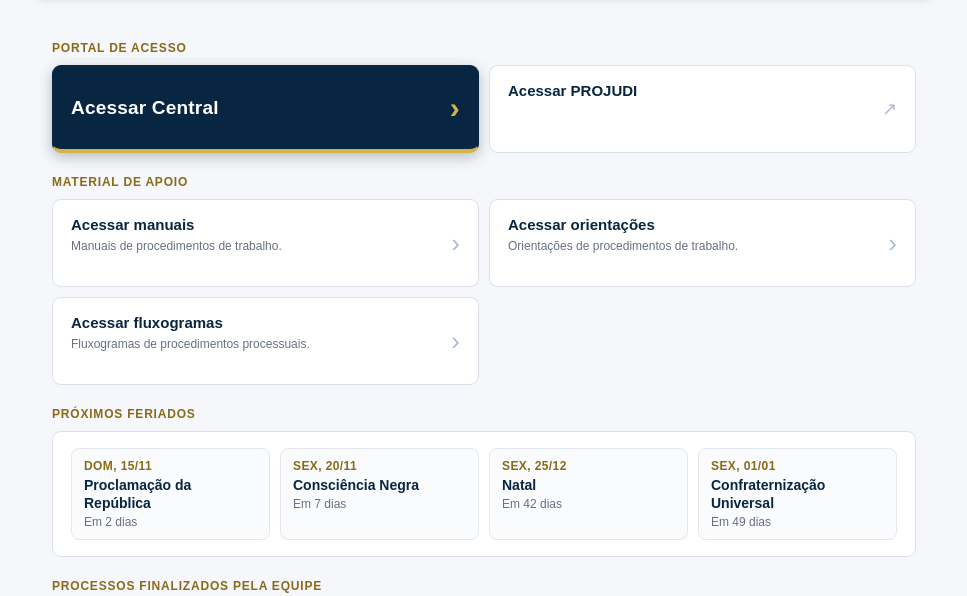
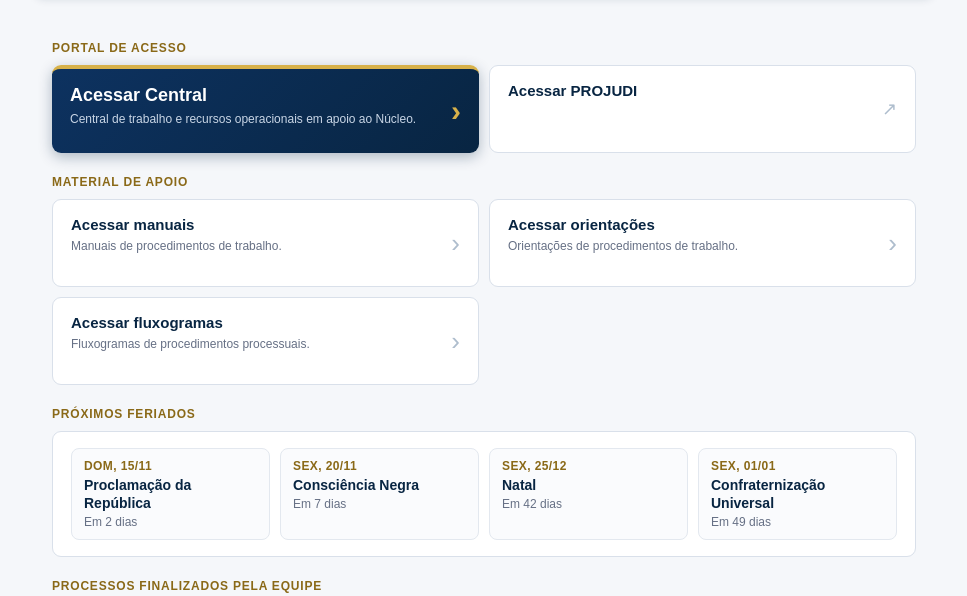
Before and after one commit to victorhugogobbo/naccivel, a plain HTML site: page index.html in a window 1280 px wide. Shown: the part 204-800 px from the top of the page, without its empty margins (156-1123 px from the left). Drawn offline with Linux system fonts and the light colour scheme.

Commit message:
Add files via upload

```diff
--- a/index.html
+++ b/index.html
@@ -43,8 +43,9 @@
     .acao.externo::after { content:"\2197"; font-size:18px; }
     .acao { display:block; position:relative; border:1px solid #d9e0ea; background:#fff; border-radius:9px; padding:16px 46px 16px 18px; color:#082542; font-weight:bold; font-size:15px; text-decoration:none; }
     .acao:hover, .acao:focus { background:#f5f8fc; border-color:#aebdcd; outline:none; }
-    .acao.destaque { background:#082542; border-color:#082542; border-bottom:4px solid #d7b14a; color:#fff; font-size:19px; letter-spacing:.2px; display:flex; align-items:center; box-shadow:0 4px 14px rgba(8,37,66,.28); transition:transform .12s, box-shadow .12s, background .12s; }
-    .acao.destaque:hover, .acao.destaque:focus { background:#0b3159; border-color:#0b3159; border-bottom-color:#d7b14a; transform:translateY(-1px); box-shadow:0 6px 18px rgba(8,37,66,.34); }
+    .acao.destaque { background:linear-gradient(135deg,#0d3260,#082542); border:0; border-top:4px solid #d7b14a; color:#fff; font-size:18px; box-shadow:0 4px 14px rgba(8,37,66,.3); transition:box-shadow .12s, filter .12s; }
+    .acao.destaque:hover, .acao.destaque:focus { filter:brightness(1.15); box-shadow:0 6px 18px rgba(8,37,66,.4); }
+    .acao.destaque span { color:#c9d6e6; }
     .acao.destaque::after { color:#d7b14a; font-size:30px; font-weight:bold; }
     .acao span { display:block; margin-top:5px; font-weight:normal; font-size:12px; line-height:1.4; color:#667085; }
     .acao::after { content:"\203A"; position:absolute; right:18px; top:50%; transform:translateY(-50%); font-size:26px; font-weight:normal; color:#aebdcd; }
@@ -344,7 +345,7 @@ function desenhar() {
     h = paginaDrive('Fluxogramas', '_areas', '#/', 'Voltar ao portal');
   } else {
     h = pagina('Portal de acesso', '', '',
-      cartao('Acessar Central', '', '#/central', { destaque: true }) +
+      cartao('Acessar Central', 'Central de trabalho e recursos operacionais em apoio ao Núcleo.', '#/central', { destaque: true }) +
       cartao('Acessar PROJUDI', '', LINK_PROJUDI, { novaAba: true })) +
       pagina('Material de apoio', '', '',
       cartao('Acessar manuais', 'Manuais de procedimentos de trabalho.', '#/manuais') +
```
